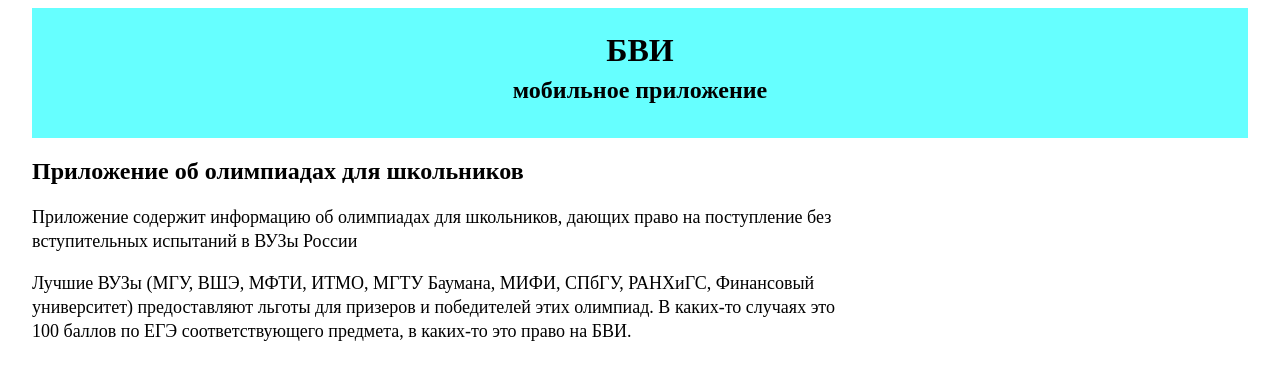
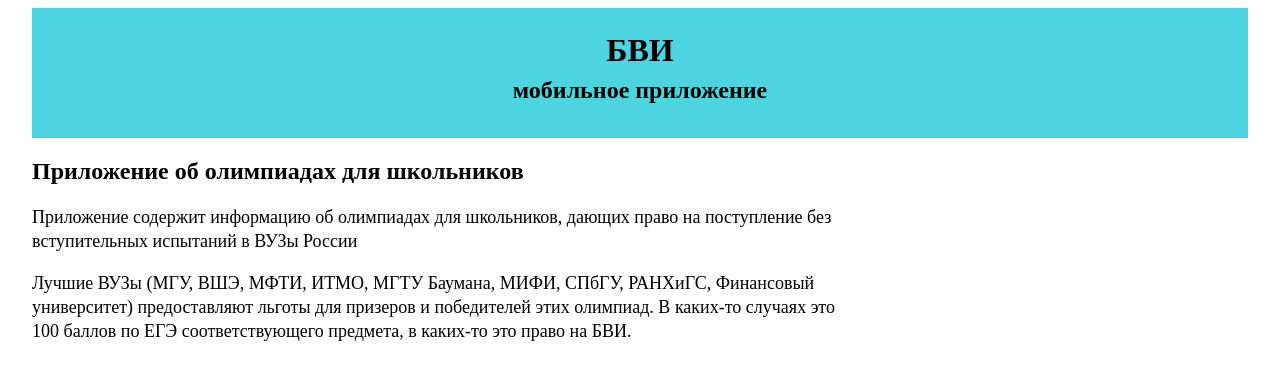
Before and after one commit to botwy/support-ios-bvi-app, a plain HTML site: page index.html in a window 1280 px wide. Drawn offline with Linux system fonts and the light colour scheme.

Commit message:
Update index.html

```diff
--- a/index.html
+++ b/index.html
@@ -12,7 +12,7 @@
         grid-template-rows: repeat(2, 1fr);
         gap: 8px;
         justify-items: center;
-        background-color: #66ffff;
+        background-color: #4cd4e0;
       }
 
       .title {
```
